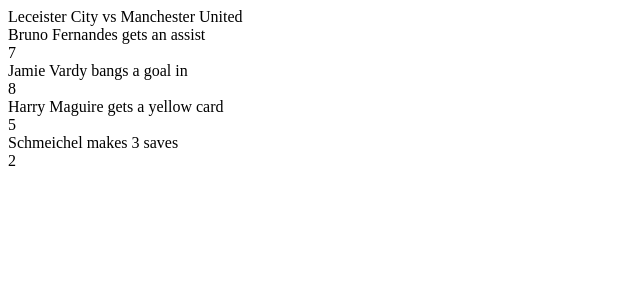
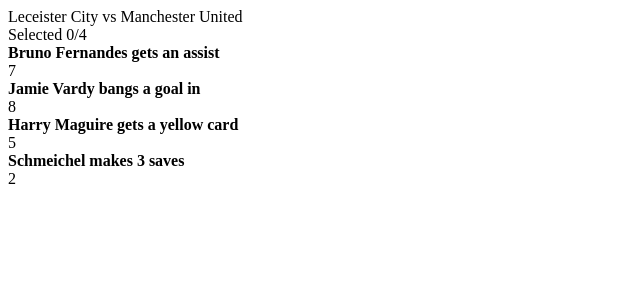
Before and after one commit to bingooal/site, a Next.js app: page /fixtures/1 in a window 1280 px wide. Shown: the top 300 px of the page, without its empty margins (0-640 px from the left). Built offline with nearby package versions, Linux system fonts and the light colour scheme.

Commit message:
Can select events on Fixture page

```diff
--- a/domain/event/components/eventCard.tsx
+++ b/domain/event/components/eventCard.tsx
@@ -2,14 +2,26 @@
   imageUrl: string;
   name: string;
   points: number;
+  selected: boolean;
+  onClick: (name: string) => void;
 };
 
-// eslint-disable-next-line @typescript-eslint/no-unused-vars
-const EventCard: React.VFC<Props> = ({ imageUrl, name, points }: Props) => (
-  <div>
+const EventCard: React.VFC<Props> = ({
+  // eslint-disable-next-line @typescript-eslint/no-unused-vars
+  imageUrl,
+  name,
+  points,
+  selected,
+  onClick,
+}: Props) => (
+  // eslint-disable-next-line
+  <div onClick={() => onClick(name)}>
     {/* <div>{imageUrl}</div> */}
-    <div>{name}</div>
+    <div>
+      <b>{name}</b>
+    </div>
     <div>{points}</div>
+    {selected && <div>Selected</div>}
   </div>
 );
 
--- a/pages/fixtures/[id].tsx
+++ b/pages/fixtures/[id].tsx
@@ -1,6 +1,6 @@
 import Head from 'next/head';
 // import { useRouter } from 'next/router';
-import React from 'react';
+import { useState } from 'react';
 import EventCard from '../../domain/event/components/eventCard';
 // import { useQuery } from 'react-query';
 // import { getFixtures } from '../domain/fixture/api/indexFrontEnd';
@@ -42,6 +42,21 @@
 
   const fixtureName = `${homeTeamName} vs ${awayTeamName}`;
 
+  const [selectedEvents, setSelectedEvents] = useState([]);
+  const numberOfSelectedEvents = selectedEvents.length;
+
+  const isSelected = (name) => selectedEvents.includes(name);
+
+  const selectEvent = (name) => setSelectedEvents([...selectedEvents, name]);
+  const deselectEvent = (name) =>
+    setSelectedEvents(
+      selectedEvents.filter(
+        (nameOfSelectedEvent) => nameOfSelectedEvent !== name
+      )
+    );
+  const onClick = (name) =>
+    selectedEvents.includes(name) ? deselectEvent(name) : selectEvent(name);
+
   return (
     <div>
       <Head>
@@ -49,8 +64,16 @@
         <link rel="icon" href="/favicon.ico" />
       </Head>
       <div>{fixtureName}</div>
+      <div>{`Selected ${numberOfSelectedEvents}/${events.length}`}</div>
       {events.map(({ imageUrl, name, points }) => (
-        <EventCard key={name} imageUrl={imageUrl} name={name} points={points} />
+        <EventCard
+          key={name}
+          imageUrl={imageUrl}
+          name={name}
+          points={points}
+          selected={isSelected(name)}
+          onClick={onClick}
+        />
       ))}
     </div>
   );
--- a/tsconfig.json
+++ b/tsconfig.json
@@ -1,6 +1,6 @@
 {
   "compilerOptions": {
-    "target": "es5",
+    "target": "ES2020",
     "lib": ["dom", "dom.iterable", "esnext"],
     "allowJs": true,
     "skipLibCheck": true,
```
